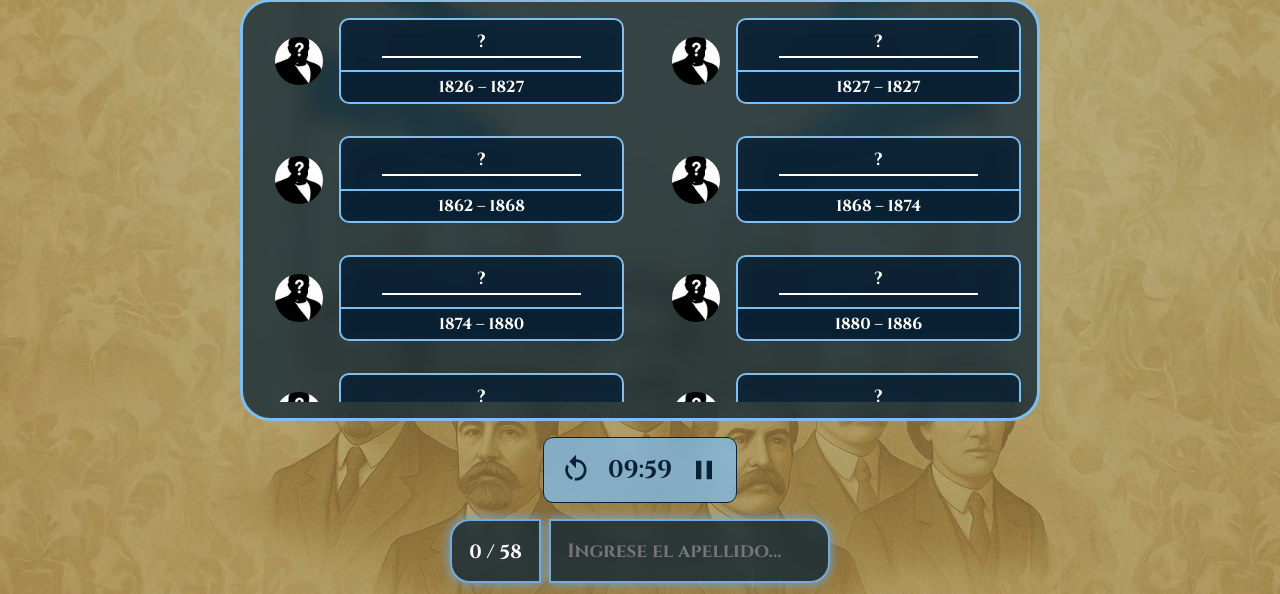
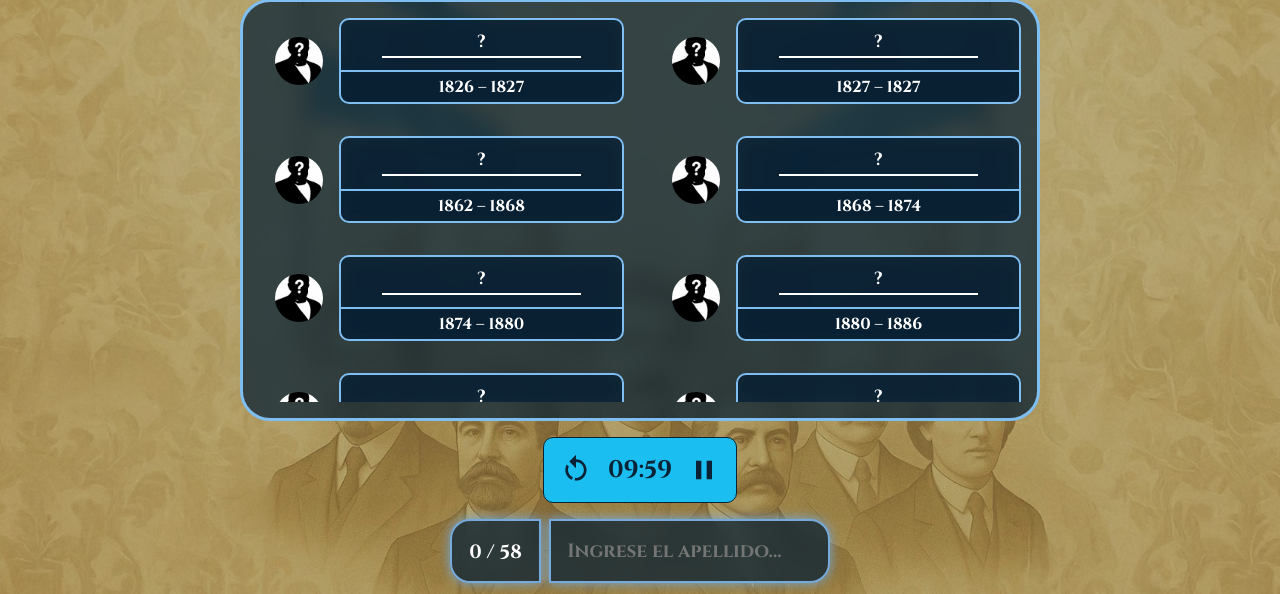
Before and after one commit to NicolasBroyad/presidentes-argentinos-guesser, a website: page index.html in a window 1280 px wide. Both pictures are taken after a click on the button "INICIAR JUEGO". Shown: the part 175-769 px from the top of the page. Drawn offline with nearby package versions, Linux system fonts and the light colour scheme; files whose address does not match are found by name.

Commit message:
Cambia color del temporizador

```diff
--- a/styles.css
+++ b/styles.css
@@ -514,7 +514,7 @@ td {
     border: 1px solid rgb(10, 34, 53);
     border-radius: 10px;
     padding: 1rem;
-    background-color: rgba(127, 190, 241, 0.75);
+    background-color: rgb(27, 190, 241);
     backdrop-filter: blur(10px); /* El efecto de vidrio borroso */
     display: flex;
     align-items: center;
```
